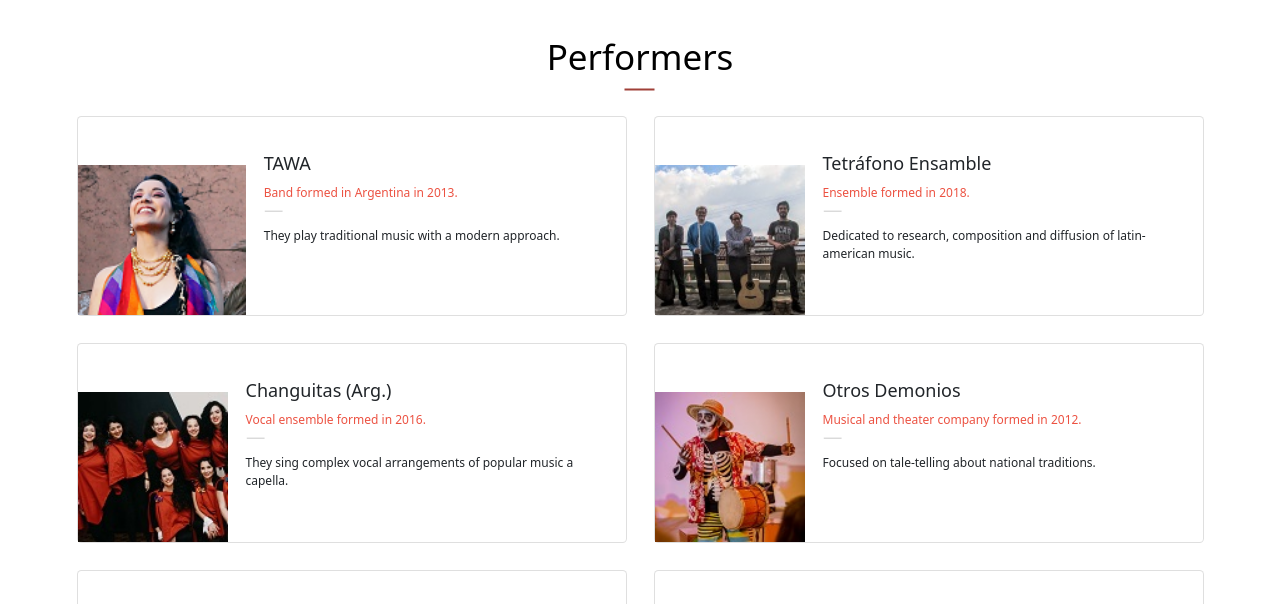
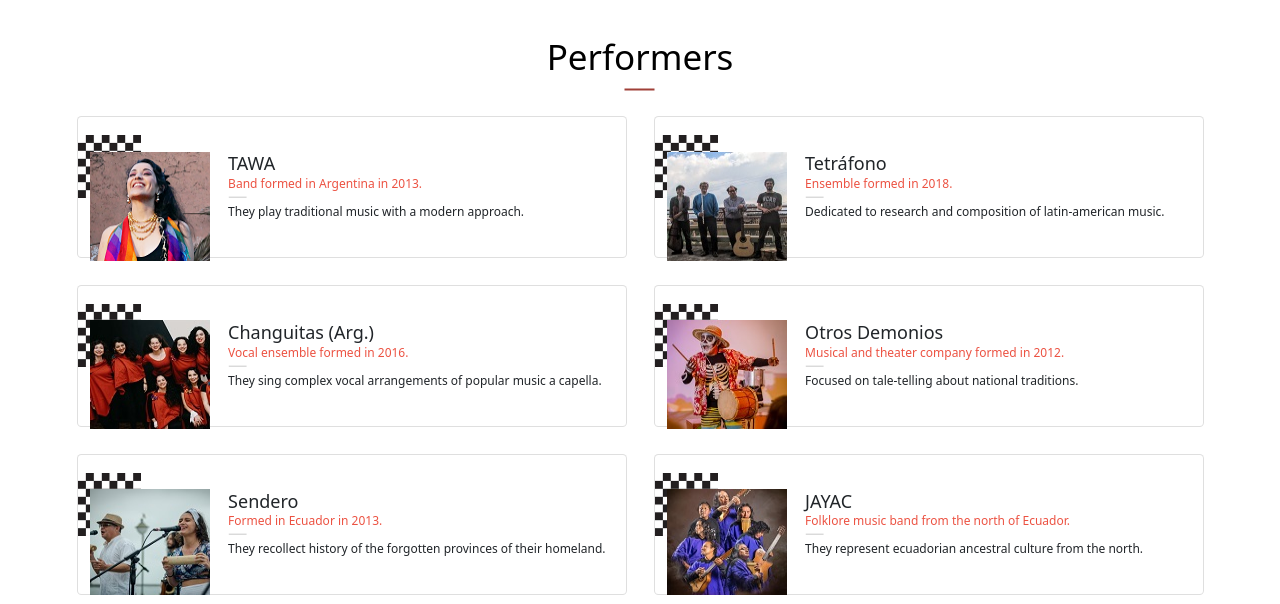
Before and after one commit to Maedea9/capstone-m1, a website: page index.html in a window 1280 px wide. Shown: the part 1276-1880 px from the top of the page. Drawn offline with nearby package versions, Linux system fonts and the light colour scheme.

Commit message:
add checkerboard pattern behind the picture

```diff
--- a/script.js
+++ b/script.js
@@ -35,9 +35,9 @@ const allArtists = [
   },
   {
     id: 'performer 2',
-    name: 'Tetráfono Ensamble',
+    name: 'Tetráfono',
     from: 'Ensemble formed in 2018.',
-    genre: 'Dedicated to research, composition and diffusion of latin-american music.',
+    genre: 'Dedicated to research and composition of latin-american music.',
     image: './capstoneimgs/tetrafonoensamble.jpg',
   },
   {
@@ -76,10 +76,10 @@ const performerContainer = document.getElementById('all-performers');
 
 allArtists.map((performer) => {
   performerContainer.innerHTML += `<div class='card fl flex-md-row pt-3'>
-
+  <div class="checkerbg">
   <img  src='${performer.image}' class='card-img-top'
     alt='...'>
-
+    </div>
   <div class = "band-detail card-body col-12">
       <h6 class="band-name">${performer.name}</h6>
       <div class="band-brief-info">${performer.from} </div>
--- a/styles.css
+++ b/styles.css
@@ -215,7 +215,7 @@ body {
 #all-performers {
   flex-wrap: wrap;
   margin-bottom: 0.5rem;
-  height: 550px;
+  height: 385px;
   max-width: 1200px;
   overflow: hidden;
 }
@@ -226,10 +226,10 @@ body {
 }
 
 .card img {
-  width: 180px;
-  height: 180px;
+  width: 120px;
+  height: 120px;
   object-position: center;
-  padding-top: 30px;
+  padding-top: 11px;
 }
 
 .desktop-footer {
@@ -253,9 +253,12 @@ body {
   background: url('../capstoneimgs/checkboardimg.jpg') top left no-repeat;
   background-size: contain;
   justify-self: center;
-  padding: 0.7em 0 0 0.7em;
-  width: 3.5em;
+  padding: 0.3em 0 0 0.7em;
   height: 3.5em;
+}
+
+.band-name {
+  margin-bottom: 0;
 }
 
 .band-detail {
@@ -271,15 +274,14 @@ body {
 
 .band-brief-info {
   font-size: 12px;
-  padding-bottom: 10px;
+  padding-bottom:5px;
   color: #ec5242;
   background: url(./capstoneimgs/title_underlinegray.svg) bottom left no-repeat;
 }
 
 .artist-intro {
   font-size: 12px;
-  padding-top: 15px;
-  padding-bottom: 10px;
+  padding-top: 5px;
 }
 
 .more-less {
```
